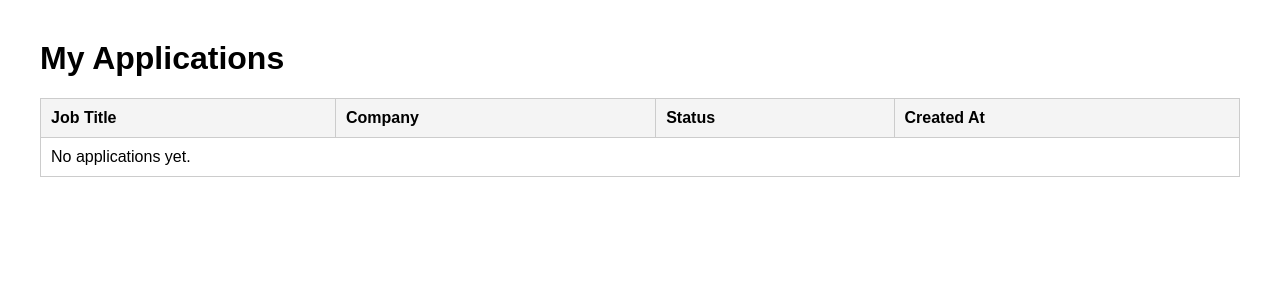
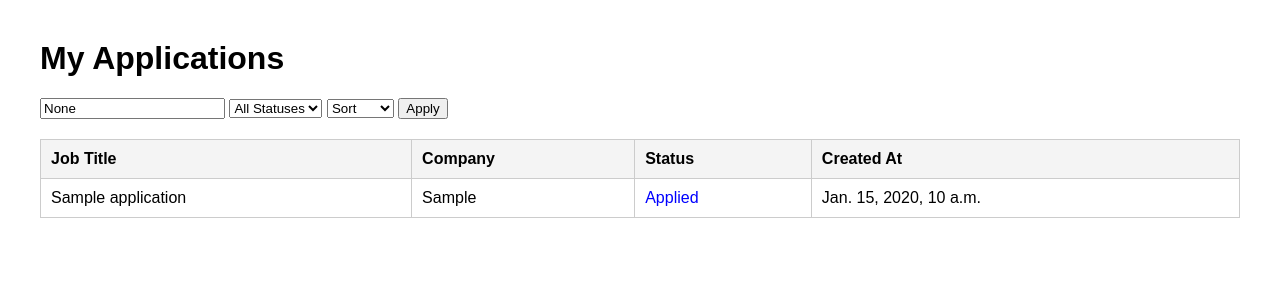
Before and after one commit to CrisAxe/projeto_jobBoard, a Django app: page / in a window 1280 px wide. Shown: the top 300 px of the page. Run offline with Django 5.2, Linux system fonts and the light colour scheme; tables that the repository leaves empty hold one stand-in row (values such as "Sample post").

Commit message:
feat: added filter and search bar

```diff
--- a/applicationPipeline/models.py
+++ b/applicationPipeline/models.py
@@ -1,3 +1,5 @@
+from django.db import models
+
 from django.db import models
 
 class Application(models.Model):
@@ -11,8 +13,14 @@ class Application(models.Model):
 
     job_title = models.CharField(max_length=255)
     company = models.CharField(max_length=255)
+
     status = models.CharField(
         max_length=20,
         choices=STATUS_CHOICES,
         default="applied"
     )
+
+    created_at = models.DateTimeField(auto_now_add=True)
+
+    def __str__(self):
+        return f"{self.job_title} - {self.company}"
--- a/applicationPipeline/templates/applicationPipeline/application_list.html
+++ b/applicationPipeline/templates/applicationPipeline/application_list.html
@@ -8,6 +8,7 @@
         table { border-collapse: collapse; width: 100%; }
         th, td { border: 1px solid #ccc; padding: 10px; text-align: left; }
         th { background-color: #f4f4f4; }
+
         .status-applied { color: blue; }
         .status-screening { color: orange; }
         .status-interview { color: purple; }
@@ -17,6 +18,36 @@
 </head>
 <body>
     <h1>My Applications</h1>
+
+    <!-- 🔍 SEARCH + FILTER FORM -->
+    <form method="get" style="margin-bottom: 20px;">
+        <input
+            type="text"
+            name="search"
+            placeholder="Search job title or company"
+            value="{{ search_query }}"
+        >
+
+        <select name="status">
+            <option value="">All Statuses</option>
+            <option value="applied" {% if status_filter == "applied" %}selected{% endif %}>Applied</option>
+            <option value="screening" {% if status_filter == "screening" %}selected{% endif %}>Screening</option>
+            <option value="interview" {% if status_filter == "interview" %}selected{% endif %}>Interview</option>
+            <option value="offer" {% if status_filter == "offer" %}selected{% endif %}>Offer</option>
+            <option value="rejected" {% if status_filter == "rejected" %}selected{% endif %}>Rejected</option>
+        </select>
+
+        <!-- 🔄 Sorting -->
+        <select name="sort">
+            <option value="">Sort</option>
+            <option value="newest" {% if sort == "newest" %}selected{% endif %}>Newest</option>
+            <option value="oldest" {% if sort == "oldest" %}selected{% endif %}>Oldest</option>
+        </select>
+
+        <button type="submit">Apply</button>
+    </form>
+
+    <!-- 📊 TABLE -->
     <table>
         <thead>
             <tr>
@@ -31,12 +62,14 @@
             <tr>
                 <td>{{ application.job_title }}</td>
                 <td>{{ application.company }}</td>
-                <td class="status-{{ application.status }}">{{ application.status|capfirst }}</td>
+                <td class="status-{{ application.status }}">
+                    {{ application.status|capfirst }}
+                </td>
                 <td>{{ application.created_at }}</td>
             </tr>
             {% empty %}
             <tr>
-                <td colspan="4">No applications yet.</td>
+                <td colspan="4">No applications found.</td>
             </tr>
             {% endfor %}
         </tbody>
--- a/applicationPipeline/views.py
+++ b/applicationPipeline/views.py
@@ -1,9 +1,37 @@
 from django.shortcuts import render
+from django.db.models import Q
 from .models import Application
 
+
 def applications_list(request):
-    return render(request, 'applicationPipeline/application_list.html')
+    applications = Application.objects.all()
+
+    search_query = request.GET.get("search")
+    if search_query:
+        applications = applications.filter(
+            Q(job_title__icontains=search_query) |
+            Q(company__icontains=search_query)
+        )
+
+    status_filter = request.GET.get("status")
+    if status_filter:
+        applications = applications.filter(status=status_filter)
+
+    sort = request.GET.get("sort")
+    if sort == "newest":
+        applications = applications.order_by("-created_at")
+    elif sort == "oldest":
+        applications = applications.order_by("created_at")
+
+    context = {
+        "applications": applications,
+        "search_query": search_query,
+        "status_filter": status_filter,
+        "sort": sort,
+    }
+
+    return render(request, 'applicationPipeline/application_list.html', context)
+
 
 def update_status_view(request, app_id):
-
     return render(request, 'applicationPipeline/update_status.html')
```
Also changed, not shown: applicationPipeline/migrations/0002_application_created_at.py (added), db.sqlite3.
